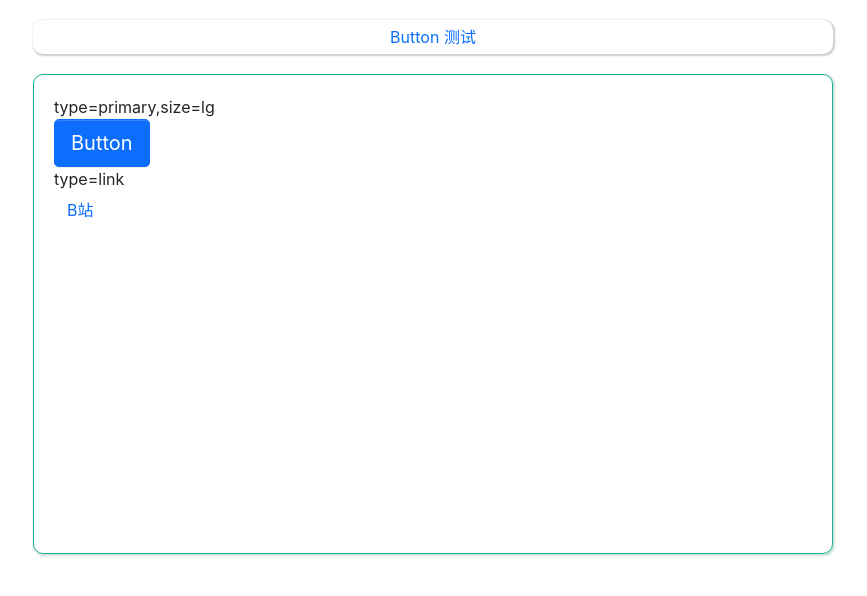
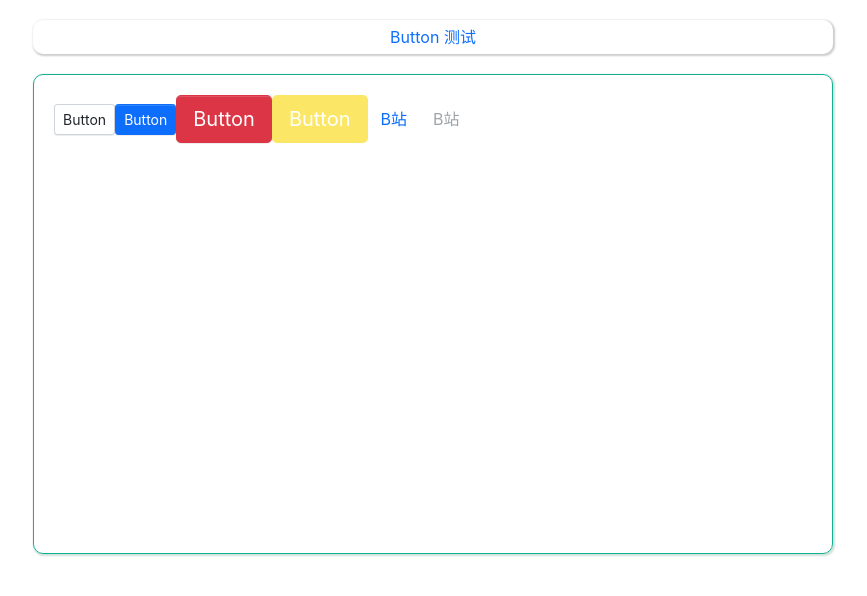
Before and after one commit to BetaCatPro/Railgun, a React (Create React App) app: page / in a window 1280 px wide. Shown: the top 596 px of the page, without its empty margins (207-1074 px from the left). Built offline with nearby package versions, Linux system fonts and the light colour scheme.

Commit message:
feat: 完善 Button 组件

```diff
--- a/src/components/Button/_style.scss
+++ b/src/components/Button/_style.scss
@@ -13,12 +13,10 @@
     background-image: none;
     cursor: pointer;
 
-    @include button-size(
-        $btn-padding-y,
+    @include button-size($btn-padding-y,
         $btn-padding-x,
         $btn-font-size,
-        $border-radius
-    );
+        $border-radius );
 
     &.disabled,
     &[disabled] {
@@ -26,32 +24,32 @@
         opacity: $btn-disabled-opacity;
         box-shadow: none;
 
-        > * {
+        >* {
             pointer-events: none;
         }
     }
 }
 
 .btn-lg {
-    @include button-size(
-        $btn-padding-y-lg,
+    @include button-size($btn-padding-y-lg,
         $btn-padding-x-lg,
         $btn-font-size-lg,
-        $btn-border-radius-lg
-    );
+        $btn-border-radius-lg );
 }
 
 .btn-sm {
-    @include button-size(
-        $btn-padding-y-sm,
+    @include button-size($btn-padding-y-sm,
         $btn-padding-x-sm,
         $btn-font-size-sm,
-        $btn-border-radius-sm
-    );
+        $btn-border-radius-sm );
 }
 
 .btn-primary {
     @include button-style($primary, $primary, $white);
+}
+
+.btn-warning {
+    @include button-style($warning, $warning, $white);
 }
 
 .btn-danger {
@@ -59,14 +57,12 @@
 }
 
 .btn-default {
-    @include button-style(
-        $white,
+    @include button-style($white,
         $gray-400,
         $body-color,
         $white,
         $primary,
-        $primary
-    );
+        $primary );
 }
 
 .btn-link {
--- a/src/components/Button/button.tsx
+++ b/src/components/Button/button.tsx
@@ -2,7 +2,7 @@ import React, { FC, ButtonHTMLAttributes, AnchorHTMLAttributes } from 'react'
 import classNames from 'classnames'
 
 export type ButtonSize = 'lg' | 'sm'
-export type ButtonType = 'primary' | 'default' | 'danger' | 'link'
+export type ButtonType = 'primary' | 'default' | 'danger' | 'link' | 'warning'
 
 interface BaseButtonProps {
     className?: string
--- a/src/views/ButtonTest/index.tsx
+++ b/src/views/ButtonTest/index.tsx
@@ -5,15 +5,12 @@ import Button from '../../components/Button/button'
 export const ButtonTest = () => {
     return (
         <div>
-            <div>type=primary,size=lg</div>
-            <Button btnType="primary" size="lg">
-                Button
-            </Button>
-
-            <div>type=link</div>
-            <Button btnType="link" href="https://bilibili.com">
-                B站
-            </Button>
+            <Button size="sm">Button</Button>
+            <Button btnType="primary" size="sm">Button</Button>
+            <Button btnType="danger" size="lg">Button</Button>
+            <Button btnType="warning" size="lg" disabled>Button</Button>
+            <Button btnType="link" href="https://bilibili.com">B站</Button>
+            <Button btnType="link" href="https://bilibili.com" disabled>B站</Button>
         </div>
     )
 }
```
